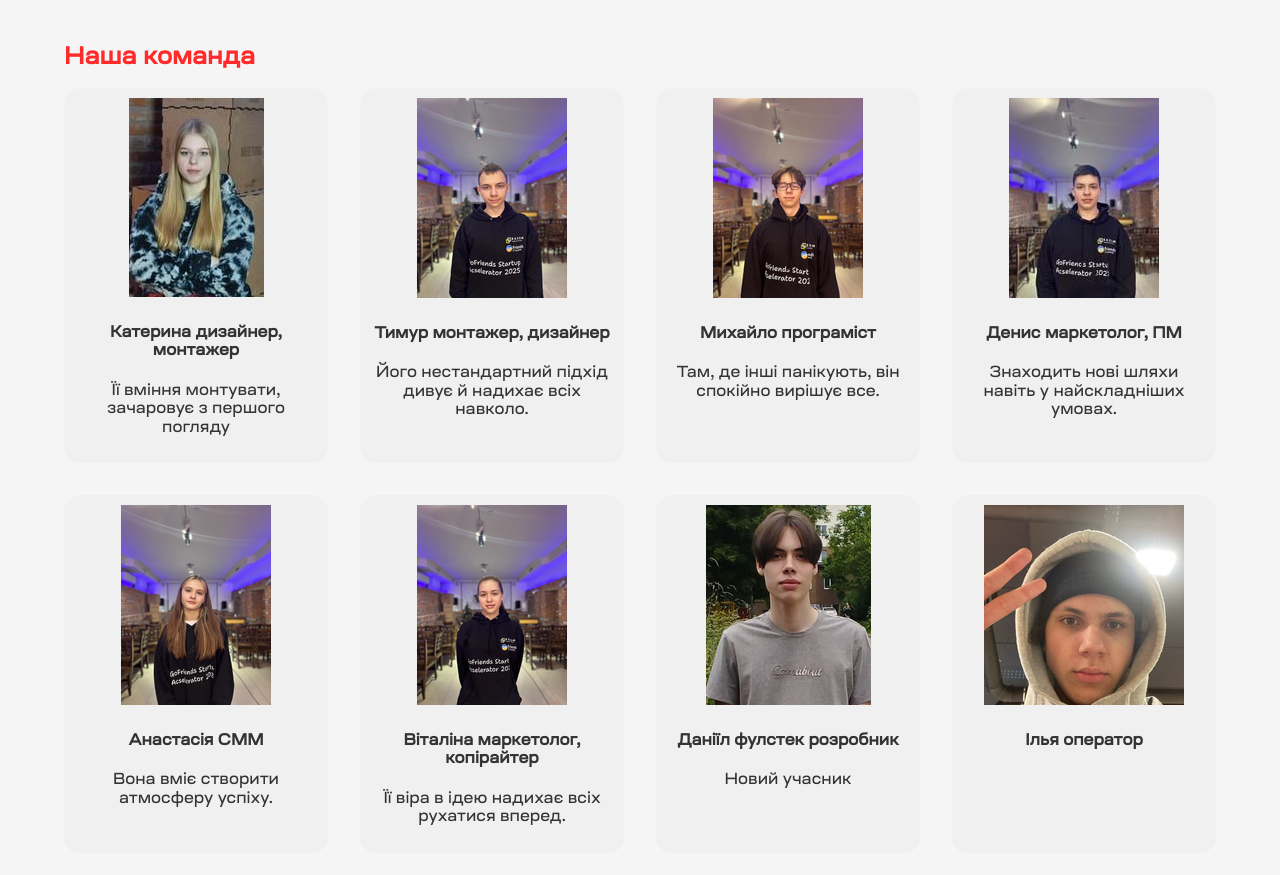
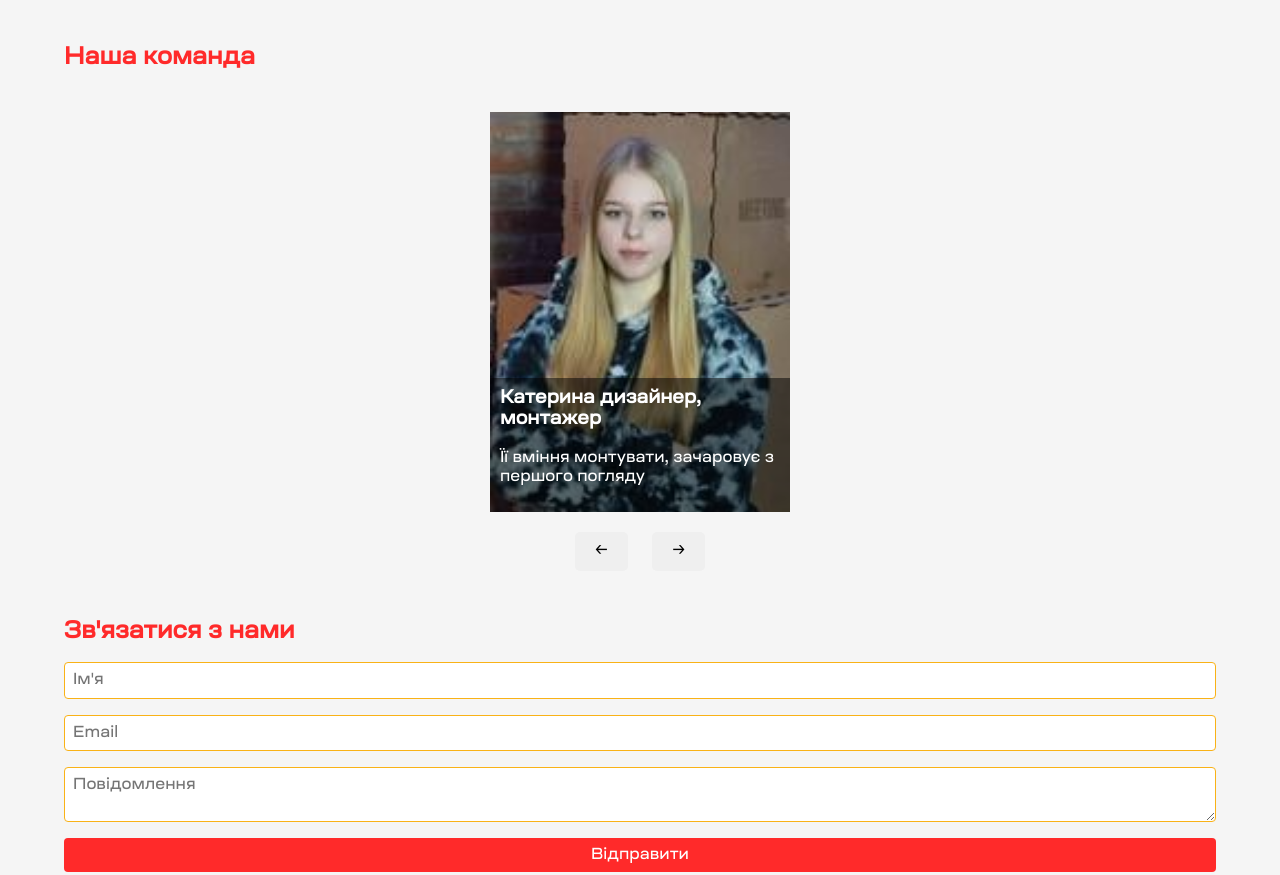
Before and after one commit to flash-digital-agency/flash-digital-agency.github.io, a plain HTML site: page index.html in a window 1280 px wide. Shown: the part 968-1843 px from the top of the page. Drawn offline with Linux system fonts and the light colour scheme.

Commit message:
Added slider

```diff
--- a/css/style.scss
+++ b/css/style.scss
@@ -131,11 +131,6 @@ header {
   width: 64px;
 }
 
-// #mainContainer {
-//   display: flex;
-//   justify-content: center;
-// }
-
 @font-face {
   font-family: Ruberoid-bold;
   src: url("../fonts/Ruberoid/Ruberoid-Bold.ttf");
@@ -143,7 +138,6 @@ header {
 
 main {
   padding: 2rem;
-  // border: #c4c4c4 solid 1px;
   width: 1383px;
   margin: 0 auto;
   @media (max-width: 1383px) {
@@ -169,7 +163,7 @@ main {
         font-size: 70%;
       }
     }
-    // margin-top: 3rem;
+
     margin-top: 20%;
     @media (max-width: 415px) {
       margin-top: 30%;
@@ -225,6 +219,10 @@ main {
     border-radius: 16px;
   }
 
+  .case-item:hover {
+    background: darken(#f0f0f0, 10);
+  }
+
   #contact {
     form {
       display: grid;
@@ -263,20 +261,13 @@ main {
 
 #banner {
   position: absolute;
-  // margin-left: -32px;
   left: 0;
-  // width: 921px;
-  // width: 1446px;
   width: 100%;
   height: 579px;
   top: 50px;
   @media (max-width: 950px) {
     height: auto;
   }
-  // @media (max-width: 921px) {
-  //   width: 104%;
-  //   height: auto;
-  // }
 }
 
 footer {
@@ -328,6 +319,68 @@ footer {
         fill: #000;
       }
     }
+  }
+}
+
+.slider-container {
+  max-width: 300px;
+  margin: 40px auto;
+  position: relative;
+
+  #slider {
+      position: relative;
+      width: 100%;
+      height: 400px;
+
+      .slide {
+          position: absolute;
+          top: 0;
+          left: 0;
+          width: 100%;
+          height: 100%;
+          display: none;
+
+          &.active {
+              display: block;
+          }
+
+          img {
+              width: 100%;
+              height: 100%;
+              object-fit: cover;
+          }
+
+          .description {
+              position: absolute;
+              bottom: 0;
+              left: 0;
+              width: 93.3%;
+              background-color: rgba(0, 0, 0, 0.5);
+              color: white;
+              padding: 10px;
+
+              h3 {
+                  margin-top: 0;
+              }
+          }
+      }
+  }
+
+  .controls {
+      text-align: center;
+      margin-top: 20px;
+
+      button {
+          margin: 0 10px;
+          padding: 10px 20px;
+          border: none;
+          border-radius: 5px;
+          cursor: pointer;
+
+          &:hover {
+              background-color: #ccc;
+          }
+      }
   }
 }
 
--- a/index.html
+++ b/index.html
@@ -9,6 +9,7 @@
     <link rel="stylesheet" href="css/style.css" />
     <script src="js/jquery-3.7.1.min.js" defer></script>
     <script src="js/script.js" defer></script>
+    <script src="js/slider.js" defer></script>
   </head>
   <body>
     <div id="logoContainer">
@@ -69,7 +70,15 @@
 
         <section id="team">
           <h2>Наша команда</h2>
-          <div id="team-members"></div>
+          <!-- <div id="team-members"></div> -->
+          <div class="slider-container">
+            <div id="slider">
+            </div>
+            <div class="controls">
+              <button class="prev">←</button>
+              <button class="next">→</button>
+            </div>
+          </div>
         </section>
 
         <section id="contact">
@@ -92,7 +101,7 @@
             <li>
               <a href="mailto:bezobmezen74@gmail.com">bezobmezen74@gmail.com</a>
             </li>
-            <li><a href="tel:+1234567890">+380 xxx xxx xxx</a></li>
+            <li><a href="tel:+380123456789">+380 123 456 789</a></li>
           </ul>
           <div id="social-media">
             <a href="https://www.instagram.com/flash.digital.agency">
--- a/js/script.js
+++ b/js/script.js
@@ -22,12 +22,20 @@
       type: "GET",
       dataType: "json",
       success: function (data) {
-      const teamMembers = $("#team-members");
+        const teamMembers = $("#slider");
+        let firstPhoto = true;
         data.forEach(function (member) {
-        const memberItem = $("<div>").addClass("member-item");
+          const memberItem = $("<div>").addClass("slide");
+          if (firstPhoto) {
+            memberItem.addClass("active");
+            firstPhoto = false;
+          }
           $("<img>").attr("src", member.image).appendTo(memberItem);
-        $("<h4>").text(member.name).appendTo(memberItem);
-        $("<p>").text(member.position).appendTo(memberItem);
+          teamMembers.append(memberItem);
+          const description = $("<div>").addClass("description");
+          $("<h3>").text(member.name).appendTo(description);
+          $("<p>").text(member.position).appendTo(description);
+          memberItem.append(description);
           teamMembers.append(memberItem);
         });
       },
--- /dev/null
+++ b/js/slider.js
@@ -0,0 +1,20 @@
+(function () {
+  $(window).ready(() => {
+    const slides = document.querySelectorAll(".slide");
+    const prevButton = document.querySelector(".prev");
+    const nextButton = document.querySelector(".next");
+    let currentSlide = 0;
+
+    prevButton.addEventListener("click", function () {
+      slides[currentSlide].classList.remove("active");
+      currentSlide = (currentSlide - 1 + slides.length) % slides.length;
+      slides[currentSlide].classList.add("active");
+    });
+
+    nextButton.addEventListener("click", function () {
+      slides[currentSlide].classList.remove("active");
+      currentSlide = (currentSlide + 1) % slides.length;
+      slides[currentSlide].classList.add("active");
+    });
+  });
+})();
```
Also changed, not shown: css/style.css, 1 other file. Lines whose indentation alone changed are shown as unchanged.
